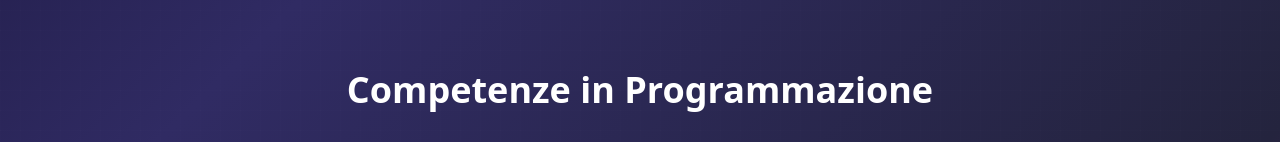
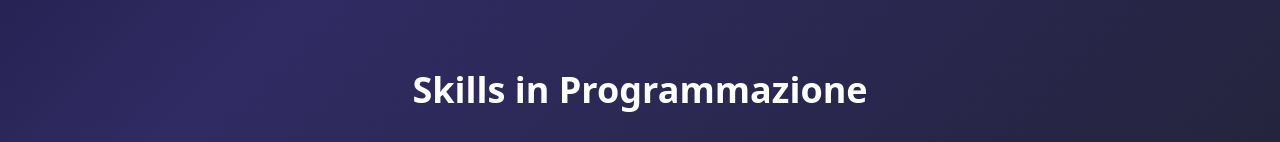
Before and after one commit to iTzMattyz/mjp, a React (Vite) app: page / in a window 1280 px wide. Shown: the part 810-952 px from the top of the page. Built offline with nearby package versions, Linux system fonts and the light colour scheme.

Commit message:
Update SkillsSection.tsx

```diff
--- a/src/components/SkillsSection.tsx
+++ b/src/components/SkillsSection.tsx
@@ -17,7 +17,7 @@ const SkillsSection: React.FC = () => {
 
   <div className="relative z-10 container mx-auto px-4">
     <h2 className="text-3xl md:text-4xl font-bold text-center mb-16 text-white-200">
-      Competenze in Programmazione
+      Skills in Programmazione
     </h2>
 
     <div className="max-w-3xl mx-auto mb-16">
```
